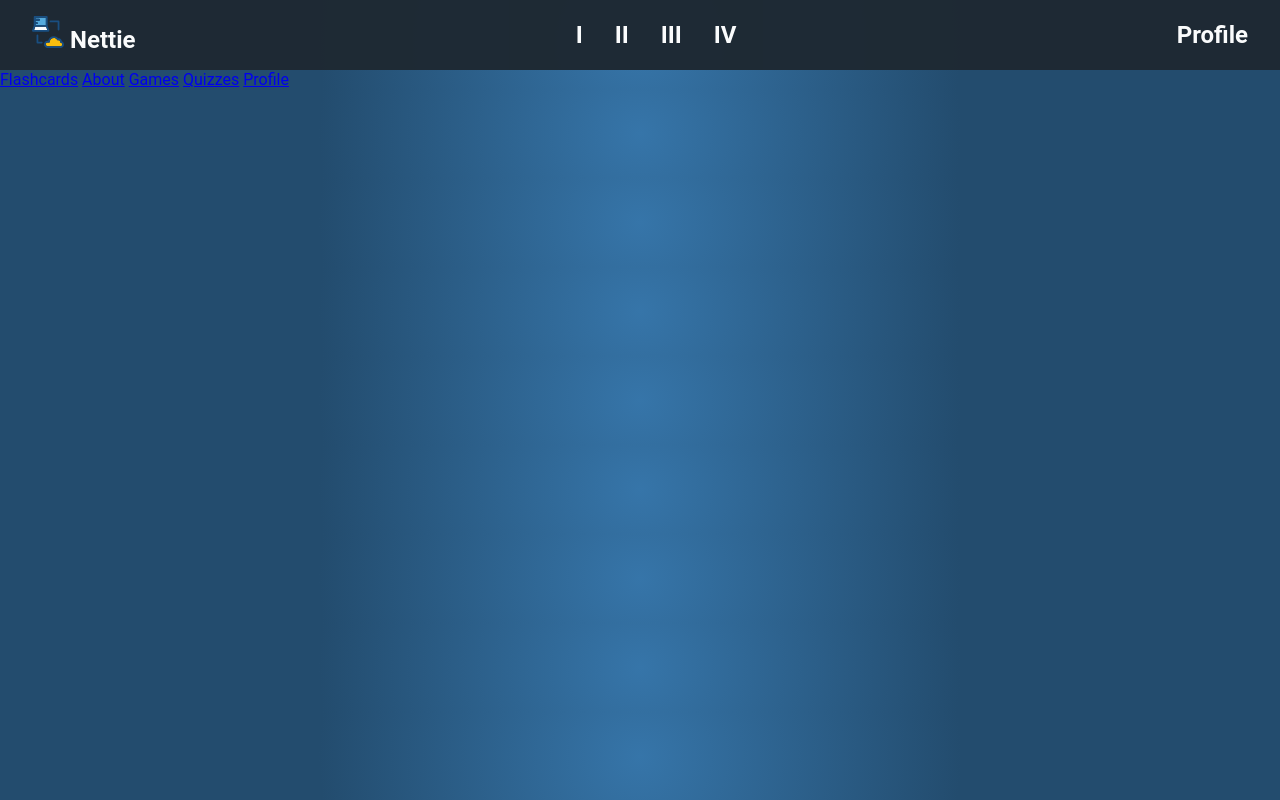
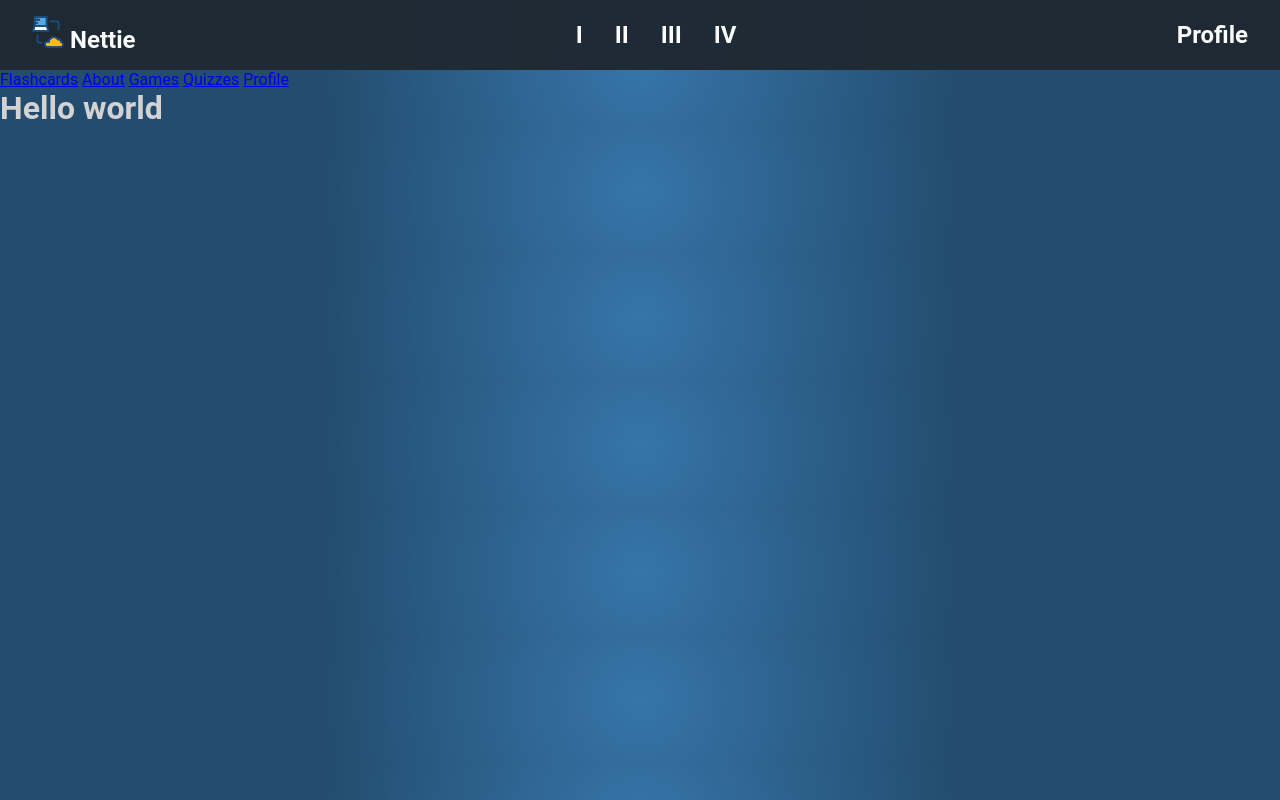
Before and after one commit to Nottommy11/nettie-svelte-test, a SvelteKit app: page / in a window 1280 px wide. Built offline with nearby package versions, Linux system fonts and the light colour scheme.

Commit message:
hello world

```diff
--- a/src/routes/+page.svelte
+++ b/src/routes/+page.svelte
@@ -3,3 +3,4 @@
 <a href="/games">Games</a>
 <a href="/quizzes">Quizzes</a>
 <a href="/profile">Profile</a>
+<h1>Hello world</h1>
```
